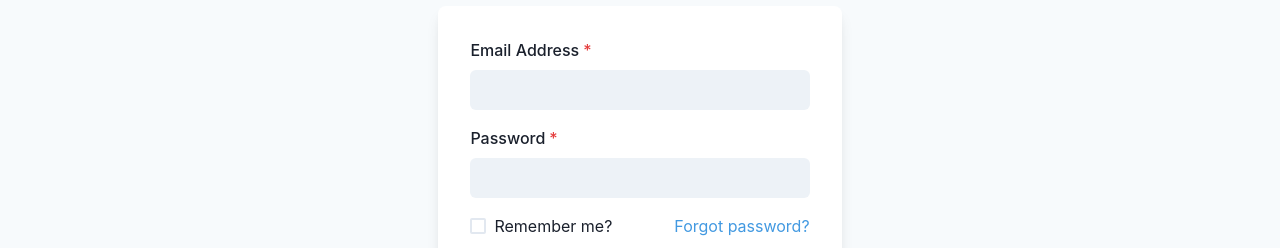
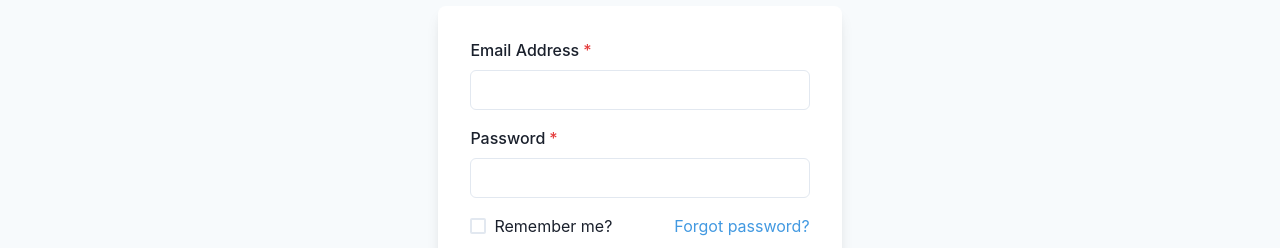
Before and after one commit to DRP-Group-30/groupr, a React (Create React App) app: page /login in a window 1280 px wide. Shown: the part 264-512 px from the top of the page. Built offline with nearby package versions, Linux system fonts and the light colour scheme; no server answers.

Commit message:
Make login inputs consistent style

```diff
--- a/src/frontend/components/login/login-page.tsx
+++ b/src/frontend/components/login/login-page.tsx
@@ -60,8 +60,6 @@ const LoginPage = () => {
 								});
 								resetForm();
 							});
-
-							alert(JSON.stringify(values, null, 2));
 						}}
 					>
 						{({
@@ -77,13 +75,7 @@ const LoginPage = () => {
 								<Stack spacing={4} align="flex-start" alignItems="center">
 									<FormControl id="email" isRequired>
 										<FormLabel htmlFor="email">Email Address</FormLabel>
-										<Field
-											as={Input}
-											id="email"
-											name="email"
-											type="email"
-											variant="filled"
-										/>
+										<Field as={Input} id="email" name="email" type="email" />
 									</FormControl>
 									<FormControl
 										isInvalid={!!errors.password && touched.password}
@@ -95,7 +87,6 @@ const LoginPage = () => {
 											id="password"
 											name="password"
 											type="password"
-											variant="filled"
 											validate={(value: string) => {
 												let error;
 
--- a/src/frontend/signup/signup.tsx
+++ b/src/frontend/signup/signup.tsx
@@ -69,7 +69,6 @@ const SignupPage = () => {
 									});
 									resetForm();
 								});
-							alert(JSON.stringify(values, null, 2));
 						}}
 					>
 						{({
@@ -122,7 +121,6 @@ const SignupPage = () => {
 												as={Input}
 												id="password"
 												name="password"
-												variant="filled"
 												validate={(value: string) => {
 													let error;
 
```
